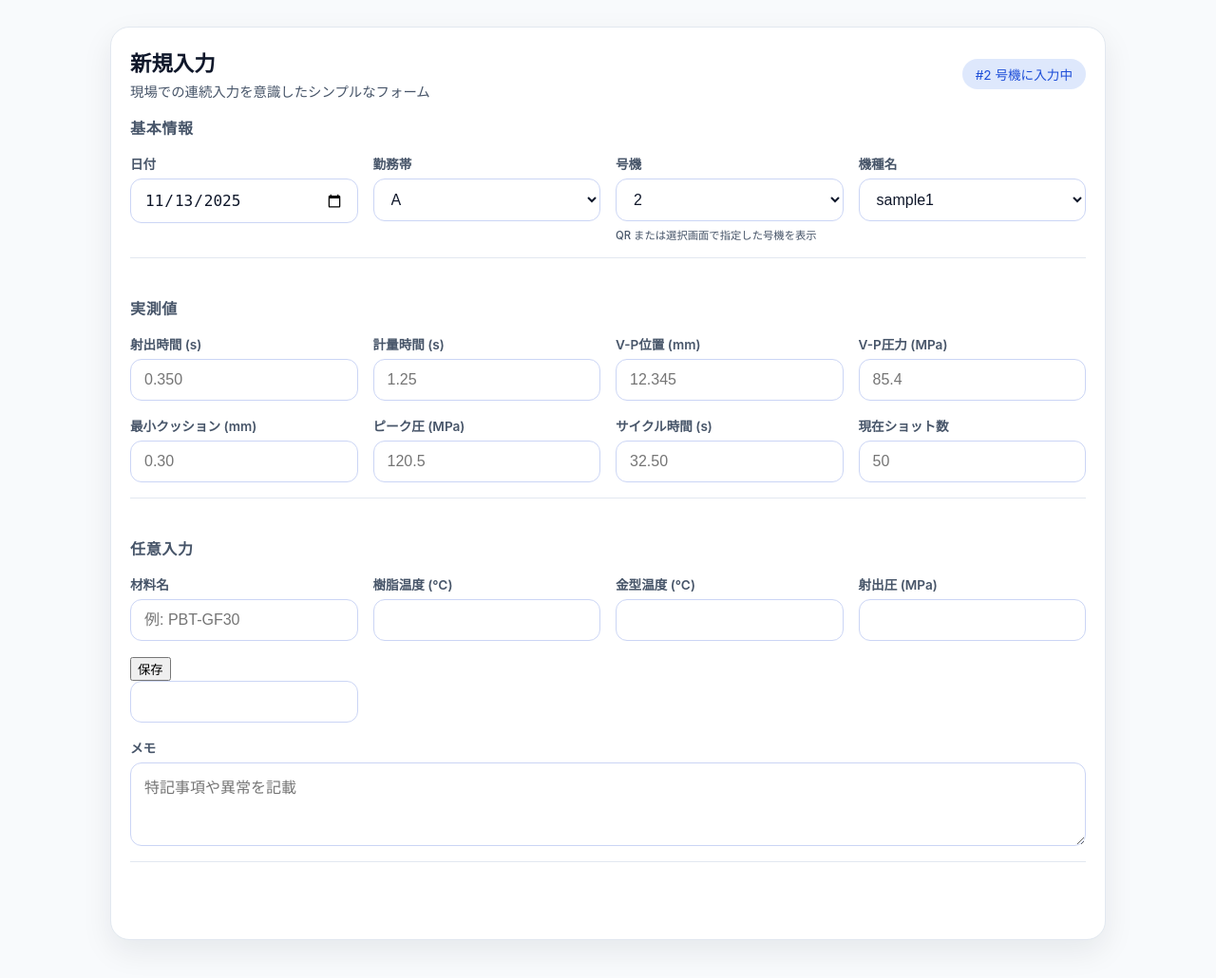
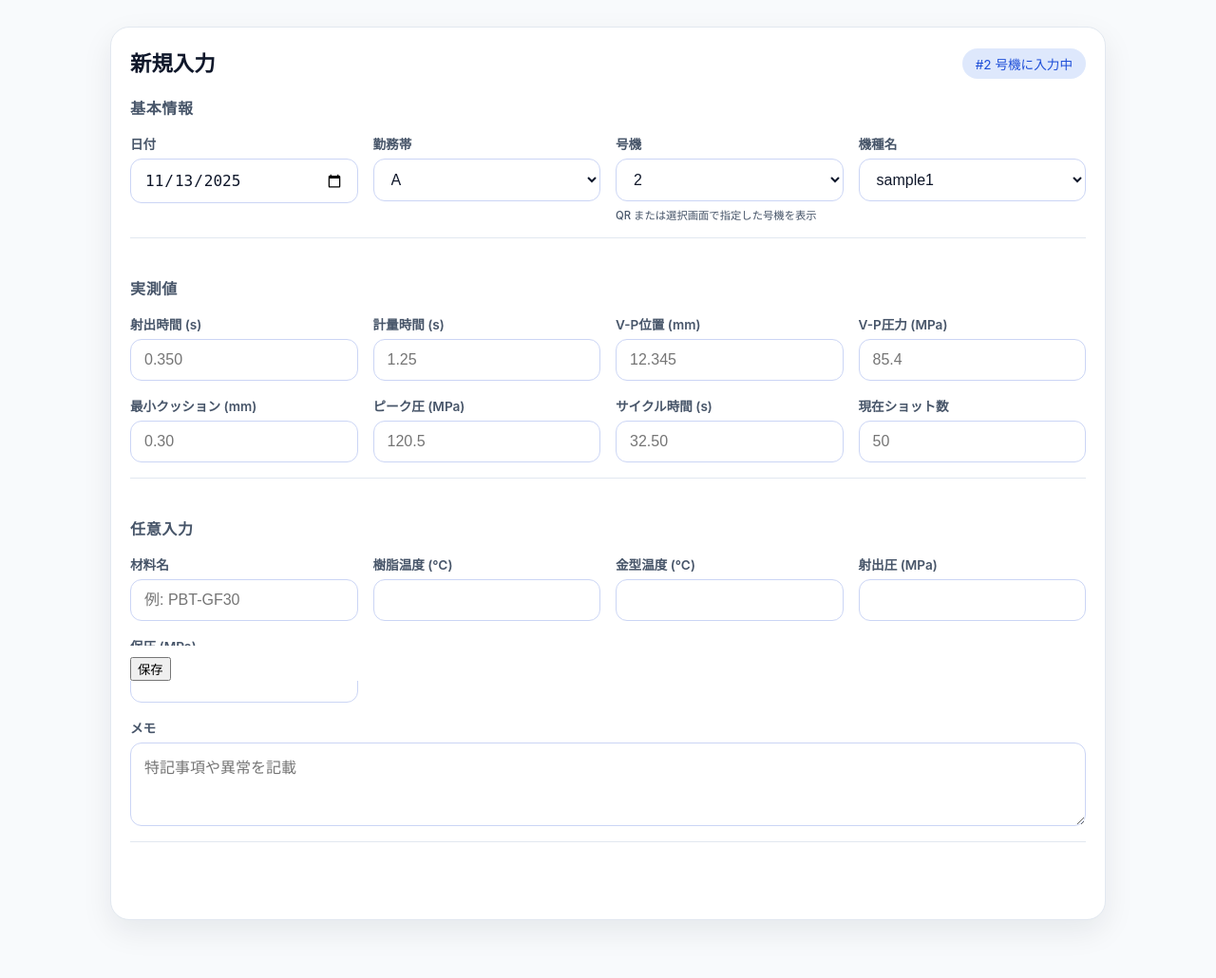
Before and after one commit to mokamoca/data-entry-app, a Flask app: page /?machine=2 in a window 1280 px wide. Shown: the part 59-1089 px from the top of the page at 95% size. After the commit the page ends 1038 px from the top, so only its background shows below. Run offline with Flask 3, Linux system fonts and the light colour scheme; some libraries are stand-ins or nearby versions.

Commit message:
chore: remove input page tagline

```diff
--- a/templates/index.html
+++ b/templates/index.html
@@ -102,7 +102,6 @@
   <div class="header-grid">
     <div>
       <h2 style="margin-bottom:4px;">新規入力</h2>
-      <p style="margin:0;color:var(--muted);font-size:.9rem;">現場での連続入力を意識したシンプルなフォーム</p>
     </div>
     {% if selected_machine %}
       <span class="badge">#{{ selected_machine }} 号機に入力中</span>
```
